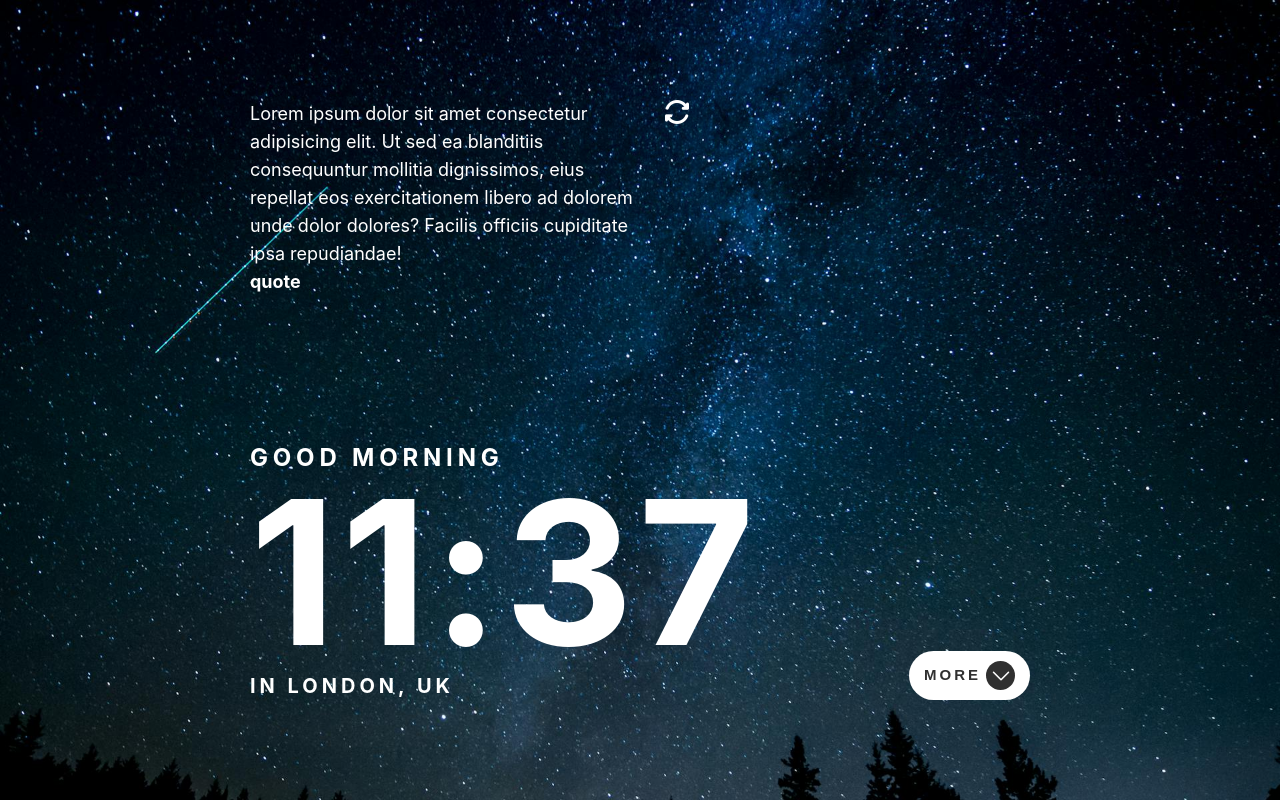
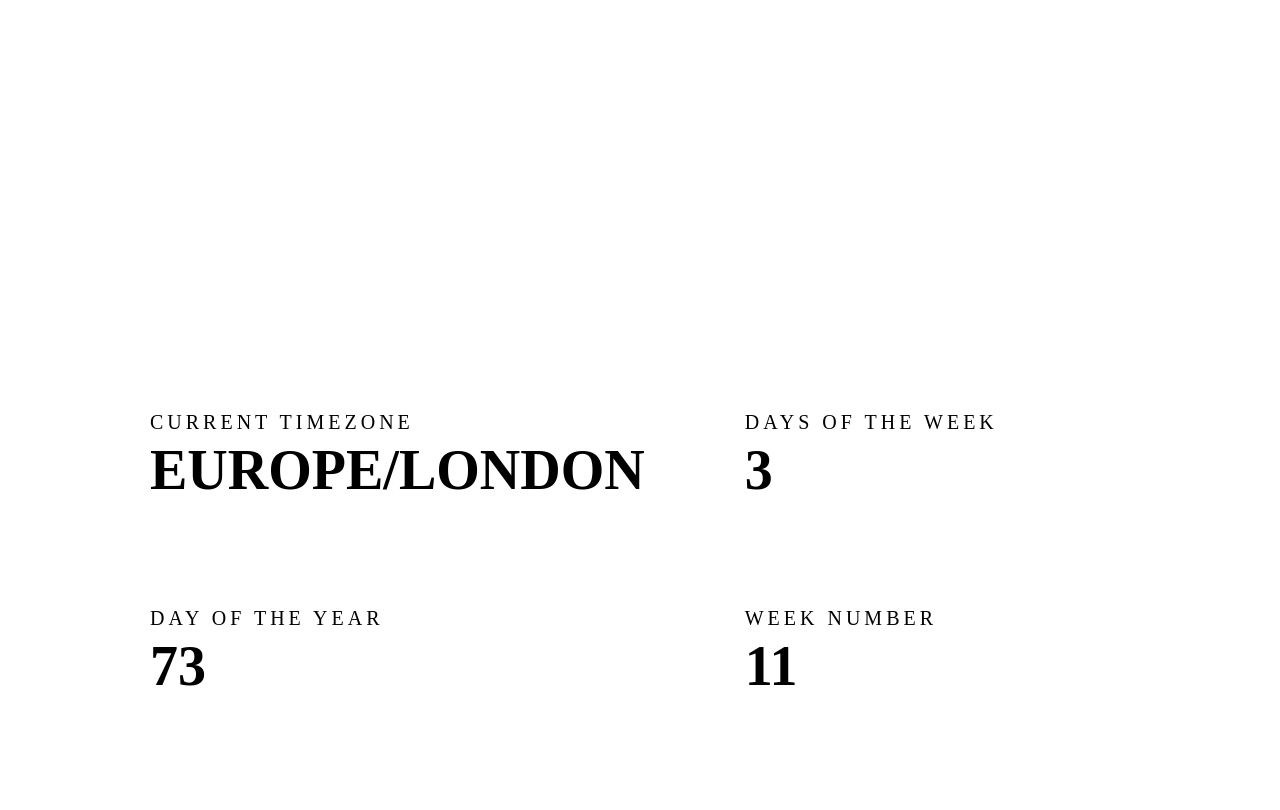
Before and after one commit to michelcwn/Clock-App, a plain HTML site: page index.html in a window 1280 px wide. Drawn offline with Linux system fonts and the light colour scheme; no server answers; a web font is replaced by a local one.

Commit message:
addind some features about days, weeks, and other stuff

```diff
--- /dev/null
+++ b/data/dataDOM.js
@@ -0,0 +1,13 @@
+const greeting = document.querySelector(".info__details__greeting");
+const currentTime = document.querySelector(".info__details__time");
+const currentLocation = document.querySelector(".info__details__location");
+const bodyBackground = document.querySelector("body");
+const btn = document.querySelector(".info__more__button");
+
+// expand
+const expandValueTimezone = document.querySelector(".expand__value-timezone");
+const expandValueDayWeek = document.querySelector(".expand__value-days-week");
+const expandValueDays = document.querySelector(".expand__value-days");
+const expandValueWeekNumber = document.querySelector(
+  ".expand__value-week-number"
+);
--- /dev/null
+++ b/data/expand.js
@@ -0,0 +1,36 @@
+function dayOfTheYear() {
+  const currentDay = new Date();
+  const startYear = new Date(currentDay.getFullYear(), 0, 0);
+  const difference = currentDay - startYear;
+  const oneDay = 1000 * 60 * 60 * 24;
+  const day = Math.floor(difference / oneDay);
+
+  //   console.log(
+  //     `Aujourd'hui est le jour ${day} de l'année ${currentDay.getFullYear()}.`
+  //   );
+
+  expandValueDays.textContent = `${day}`;
+}
+
+dayOfTheYear();
+
+function dayOfTheWeek() {
+  const now = new Date();
+  const dayOfTheWeek = now.getDay();
+  const correctedDay = dayOfTheWeek === 0 ? 7 : dayOfTheWeek;
+
+  expandValueDayWeek.textContent = `${correctedDay}`;
+}
+
+dayOfTheWeek();
+
+function getWeekNumber() {
+  const now = new Date();
+  const FirstJanuary = new Date(now.getFullYear(), 0, 1);
+  const days = Math.floor((now - FirstJanuary) / (24 * 60 * 60 * 1000));
+  const weekNumber = Math.ceil((now.getDay() + 1 + days) / 7);
+
+  expandValueWeekNumber.textContent = `${weekNumber}`;
+}
+
+getWeekNumber();
--- /dev/null
+++ b/data/getIp.js
@@ -0,0 +1,10 @@
+async function getUserIP() {
+  try {
+    const response = await fetch("https://api.ipify.org?format=json");
+    const data = await response.json();
+    console.log("User IP:", data.ip); // Affiche l'adresse IP de l'utilisateur
+    return data.ip;
+  } catch (error) {
+    console.error("Unable to get user IP:", error);
+  }
+}
--- a/index.html
+++ b/index.html
@@ -14,10 +14,13 @@
     <title>Clock App</title>
 
     <link rel="stylesheet" href="style.css" />
+    <script defer src="data/dataDOM.js"></script>
+    <script defer src="data/getIp.js"></script>
     <script defer src="script.js"></script>
+    <script defer src="data/expand.js"></script>
   </head>
   <body>
-    <main class="main">
+    <main class="main hidden">
       <div class="main__quote">
         <p class="main__quote__text">
           Lorem ipsum dolor sit amet consectetur adipisicing elit. Ut sed ea
@@ -49,9 +52,24 @@
       </div>
     </main>
 
-    <!-- Current timezone
-  Day of the year
-  Day of the week
-  Week number -->
+    <div class="expand">
+      <div class="expand__block expand__block--current-timezone">
+        <h4 class="expand__title">Current timezone</h4>
+        <h2 class="expand__value-timezone">Europe/London</h2>
+      </div>
+      <div class="expand__block expand__block--days-week">
+        <h4 class="expand__title">Days of the week</h4>
+        <h2 class="expand__value-days-week">5</h2>
+      </div>
+      <div class="expand__block expand__block--days">
+        <h4 class="expand__title">Day of the year</h4>
+        <h2 class="expand__value-days">295</h2>
+      </div>
+
+      <div class="expand__block expand__block--week-number">
+        <h4 class="expand__title">Week number</h4>
+        <h2 class="expand__value-week-number">42</h2>
+      </div>
+    </div>
   </body>
 </html>
--- a/script.js
+++ b/script.js
@@ -1,39 +1,23 @@
 "use strict";
-// DOM
 
-const greeting = document.querySelector(".info__details__greeting");
-const currentTime = document.querySelector(".info__details__time");
-const currentLocation = document.querySelector(".info__details__location");
+const fetchIpData = async (ip) => {
+  try {
+    const apiKey = "715345b38ac446829cefc5657eafe8a4";
+    const response = await fetch(
+      `https://api.ipgeolocation.io/ipgeo?apiKey=${apiKey}&ip=${ip}`
+    );
+    if (!response.ok) {
+      throw new Error(
+        `Erreur lors de la récupération des données : ${response.statusText}`
+      );
+    }
+    const data = await response.json();
+    console.log(data);
+    const { name } = data.time_zone;
 
-// IP
-
-async function getUserIP() {
-  try {
-    const response = await fetch("https://api.ipify.org?format=json");
-    const data = await response.json();
-    console.log("User IP:", data.ip); // Affiche l'adresse IP de l'utilisateur
-    return data.ip;
+    return name;
   } catch (error) {
-    console.error("Unable to get user IP:", error);
-  }
-}
-
-// Appelle la fonction pour obtenir et afficher l'IP
-
-// IP & location
-
-const fetchIpData = async function (ip) {
-  try {
-    const response = await fetch(
-      `https://api.ipbase.com/v2/info?apikey=ipb_live_tUCTl0qTbACJvV5AqOqV3FOpdCxUIJZbbRZJfiVX&ip=${ip}`
-    );
-    const data = await response.json();
-
-    const location = data.data.location.country.timezones[0];
-    console.log(location);
-    return location;
-  } catch (err) {
-    console.log(err);
+    console.error("Erreur lors de la récupération des informations IP:", error);
   }
 };
 
@@ -66,7 +50,11 @@ const fetchTimeZone = async function (timezone) {
     const data = await response.json();
 
     const dataString = data.utc_datetime;
-
+    // url(assets/img/bg-test.jpg)
+    bodyBackground.style.backgroundImage =
+      getCurrentHour(dataString) < 18
+        ? "url(assets/img/bg1.jpg)"
+        : "url(assets/img/bg2.jpg)";
     greeting.textContent =
       getCurrentHour(dataString) < 12
         ? "Good Morning, it's currently"
@@ -74,6 +62,7 @@ const fetchTimeZone = async function (timezone) {
         ? "Good Afternoon, it's currently"
         : "Good Evening, it's currently";
     currentLocation.textContent = data.timezone;
+    expandValueTimezone.textContent = data.timezone;
     currentTime.textContent = formatTime(dataString);
   } catch (error) {
     console.log(error);
@@ -81,11 +70,12 @@ const fetchTimeZone = async function (timezone) {
 };
 
 // Exécution asynchrone pour chaîner les appels de fonction
+
 (async () => {
   try {
     const userIp = await getUserIP();
+    const timezone = await fetchIpData(userIp);
 
-    const timezone = await fetchIpData(userIp);
     await fetchTimeZone(timezone);
   } catch (error) {
     console.error(error);
--- a/style.css
+++ b/style.css
@@ -1,8 +1,8 @@
-@font-face {
+/* @font-face {
   font-family: Inter;
   src: url(assets/Inter-VariableFont_slnt\wght.ttf);
   font-weight: 400;
-}
+} */
 
 :root {
   --color-black: #000000;
@@ -28,13 +28,29 @@ html {
 body {
   font-size: 1.8rem;
   line-height: 2.8rem;
-  font-family: "Inter", sans-serif;
   line-height: 2.8rem;
   min-height: 100vh;
-  background-image: url(assets/img/bg-test.jpg);
+  display: flex;
+  flex-direction: column-reverse;
   background-size: cover;
   background-repeat: no-repeat;
   color: var(--color-white);
+  position: relative;
+  overflow: hidden;
+}
+
+body::after {
+  content: "";
+  position: absolute;
+  top: 50%;
+  left: -10px;
+  right: -10px;
+  bottom: -10px;
+  background-image: inherit;
+  filter: blur(10px);
+  background-size: cover;
+  background-position: center;
+  z-index: -1;
 }
 
 h1 {
@@ -64,6 +80,7 @@ h4 {
   line-height: 2.8rem;
   letter-spacing: 4px;
   text-transform: uppercase;
+  font-weight: 400;
 }
 
 h6 {
@@ -74,12 +91,12 @@ h6 {
   letter-spacing: 3px;
   font-weight: 600;
 }
+
 .main {
   display: flex;
   flex-direction: column;
   justify-content: space-between;
   min-height: inherit;
-
   padding: 10rem 25rem;
 }
 
@@ -131,3 +148,18 @@ h6 {
 .info__more__button:hover .info__more__button__icon {
   opacity: 0.65;
 }
+
+.expand {
+  display: grid;
+  grid-template-columns: 1fr 1fr;
+  grid-template-rows: auto auto;
+  gap: 10rem;
+  background-color: rgba(255, 255, 255, 0.65);
+  padding: 10rem 15rem;
+  color: var(--color-black);
+  z-index: 10;
+}
+
+.hidden {
+  display: none;
+}
```
Also changed, not shown: assets/img/bg1.jpg (added), 1 other file.
